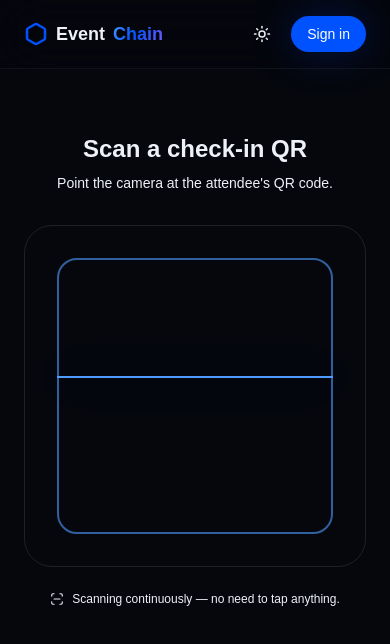
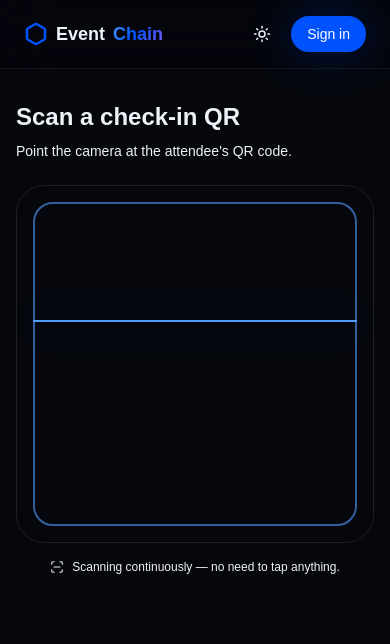
Before and after one commit to drmukty/EventChain, a Next.js app: page /scan in a window 390 px wide. Shown: the top 644 px of the page. Built offline with nearby package versions, Linux system fonts and the light colour scheme; no server answers.

Commit message:
Make QR scanner page fully responsive for mobile devices

```diff
--- a/src/app/scan/page.tsx
+++ b/src/app/scan/page.tsx
@@ -79,18 +79,19 @@ export default function ScanPage() {
   }
 
   return (
-    <div className="mx-auto max-w-md px-6 py-16 text-center">
-      <h1 className="font-display text-2xl font-semibold">Scan a check-in QR</h1>
+    <div className="w-full min-h-screen flex flex-col items-center justify-start px-4 py-8 sm:py-16 sm:px-6">
+      <div className="w-full max-w-md">
+        <h1 className="font-display text-2xl sm:text-3xl font-semibold">Scan a check-in QR</h1>
         <p className="mt-2 text-sm text-fg-muted">Point the camera at the attendee's QR code.</p>
 
-      <div className="relative mt-8 aspect-square overflow-hidden rounded-3xl border border-white/10">
+        <div className="relative mt-6 sm:mt-8 w-full aspect-square overflow-hidden rounded-3xl border border-white/10">
           <video ref={videoRef} className="h-full w-full object-cover" muted playsInline />
           <canvas ref={canvasRef} className="hidden" />
-        <div className="pointer-events-none absolute inset-8 rounded-2xl border-2 border-base-400/60" />
+          <div className="pointer-events-none absolute inset-4 sm:inset-8 rounded-2xl border-2 border-base-400/60" />
           <motion.div
             animate={{ y: [0, 200, 0] }}
             transition={{ duration: 2.4, repeat: Infinity, ease: "easeInOut" }}
-          className="pointer-events-none absolute left-8 right-8 top-8 h-0.5 bg-base-400 shadow-glow"
+            className="pointer-events-none absolute left-4 right-4 sm:left-8 sm:right-8 top-4 sm:top-8 h-0.5 bg-base-400 shadow-glow"
           />
         </div>
 
@@ -101,19 +102,20 @@ export default function ScanPage() {
               initial={{ opacity: 0, y: 10 }}
               animate={{ opacity: 1, y: 0 }}
               exit={{ opacity: 0 }}
-            className={`mt-6 flex items-center justify-center gap-2 rounded-2xl p-4 text-sm font-medium ${
+              className={`mt-4 sm:mt-6 flex items-center justify-center gap-2 rounded-2xl p-3 sm:p-4 text-sm font-medium ${
                 scanState.status === "success" ? "bg-emerald-500/15 text-emerald-400" : "bg-red-500/15 text-red-400"
               }`}
             >
               {scanState.status === "success" ? <CheckCircle2 size={18} /> : <XCircle size={18} />}
-            {scanState.status === "success" ? `Checked in: ${scanState.attendee}` : scanState.message}
+              <span className="truncate">{scanState.status === "success" ? `Checked in: ${scanState.attendee}` : scanState.message}</span>
             </motion.div>
           )}
         </AnimatePresence>
 
-      <p className="mt-6 flex items-center justify-center gap-2 text-xs text-fg-muted">
+        <p className="mt-4 sm:mt-6 flex items-center justify-center gap-2 text-xs text-fg-muted">
           <ScanLine size={14} /> Scanning continuously — no need to tap anything.
         </p>
       </div>
+    </div>
   );
 }
```
Lines whose indentation alone changed are shown as unchanged.
